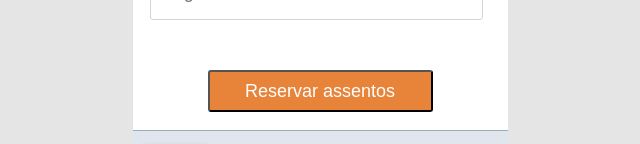
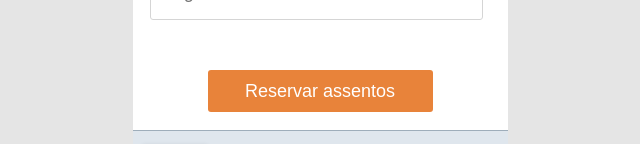
Before and after one commit to JoaoSGabriel/projeto9-cineflex, a React (Create React App) app: page /assentos/1 in a window 1280 px wide. Shown: the part 420-564 px from the top of the page, without its empty margins (320-960 px from the left). Built offline with nearby package versions, Linux system fonts and the light colour scheme; no server answers.

Commit message:
apllied useNavigate

```diff
--- a/src/components/App/App.js
+++ b/src/components/App/App.js
@@ -16,7 +16,7 @@ export default function App () {
             <Routes>
                 <Route path="/" element={<Home />} />
                 <Route path="/sessoes/:idFilme" element={<Schedule />} />
-                <Route path="/assentos/:idSessao" element={<Session request_Data={request_Data} setRequest_Data={setRequest_Data}/>} />
+                <Route path="/assentos/:idSessao" element={<Session setRequest_Data={setRequest_Data}/>} />
                 <Route path="/sucesso" element={<Sucess request_Data={request_Data}/>} />
             </Routes>
         </BrowserRouter>
--- a/src/components/Session/Session.js
+++ b/src/components/Session/Session.js
@@ -1,5 +1,5 @@
 import "./style.css";
-import { Link, useParams } from "react-router-dom";
+import { useNavigate, useParams } from "react-router-dom";
 import { useEffect } from "react";
 import React from "react";
 import axios from 'axios';
@@ -12,14 +12,13 @@ function Seats (props) {
 }
 
 export default function Session (props) {
-    const {request_Data, setRequest_Data} = props;
+    const {setRequest_Data} = props;
+    const navigate = useNavigate();
     const params = useParams();
     const [movie_Seats, setMovie_Seats] = React.useState([]);
     const [movie_Data_Session1, setMovie_Data_Session1] = React.useState([]);
     const [movie_Data_Session2, setMovie_Data_Session2] = React.useState([]);
     const [movie_Data_Session3, setMovie_Data_Session3] = React.useState([]);
-
-    console.log(request_Data)
 
     useEffect(() => {
         const promisse = axios.get(`https://mock-api.driven.com.br/api/v7/cineflex/showtimes/${params.idSessao}/seats`);
@@ -46,6 +45,7 @@ export default function Session (props) {
         buyerCPF: `${registration}`});
         setName('');
         setRegistration('');
+        navigate('/sucesso');
     }
 
     return(
--- a/src/components/Session/style.css
+++ b/src/components/Session/style.css
@@ -86,6 +86,7 @@ input:focus, select:focus {
     justify-content: center;
     align-items: center;
     background-color: #E8833A;
+    border: none;
     border-radius: 3px;
     margin: 50px auto 30px auto;
     font: 'Roboto';
--- a/src/components/Sucess/Sucess.js
+++ b/src/components/Sucess/Sucess.js
@@ -3,7 +3,6 @@ import "./style.css";
 
 export default function Sucess (props) {
     const {request_Data} = props;
-    console.log(request_Data);
 
     return(
         <>
```
